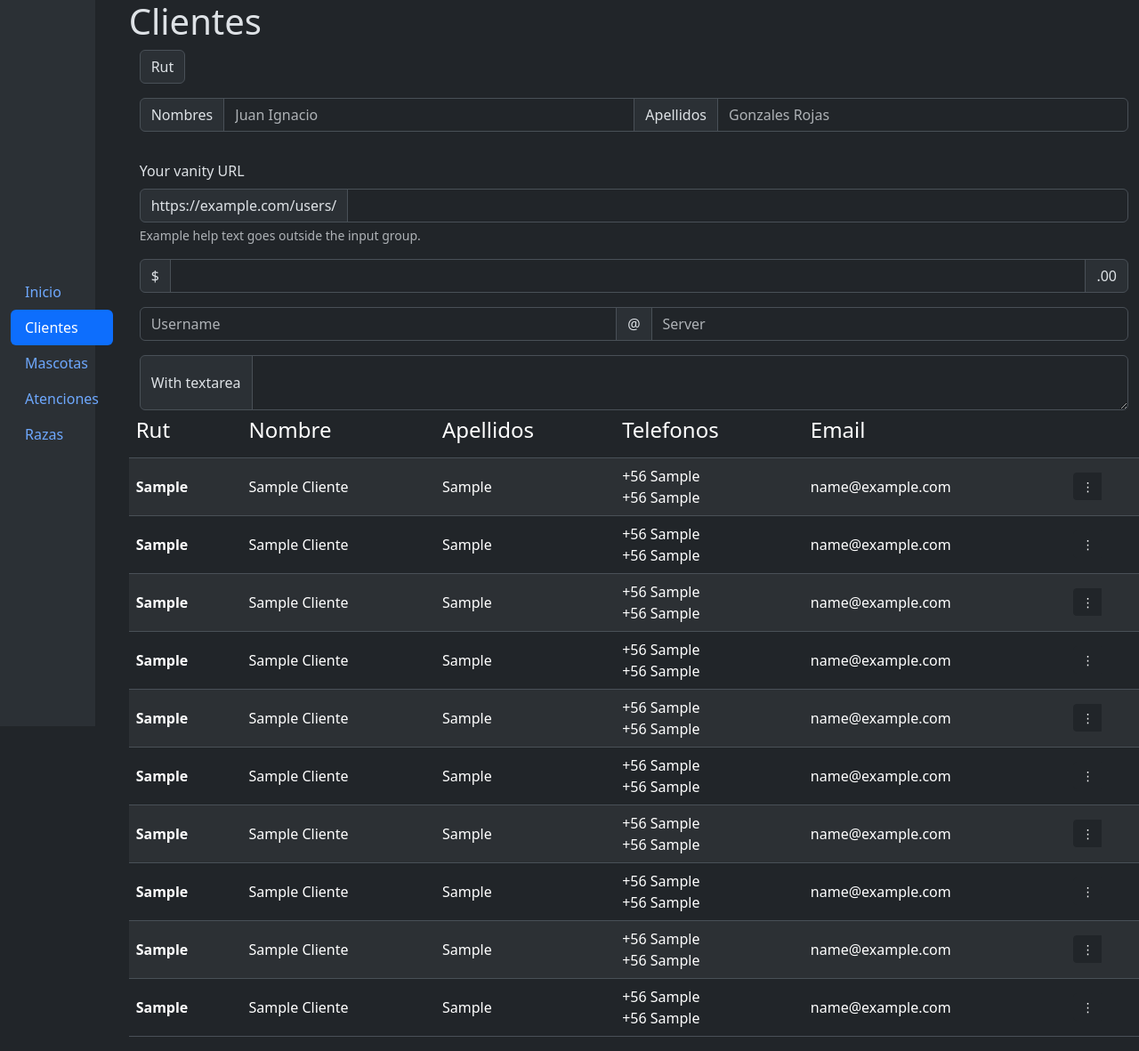
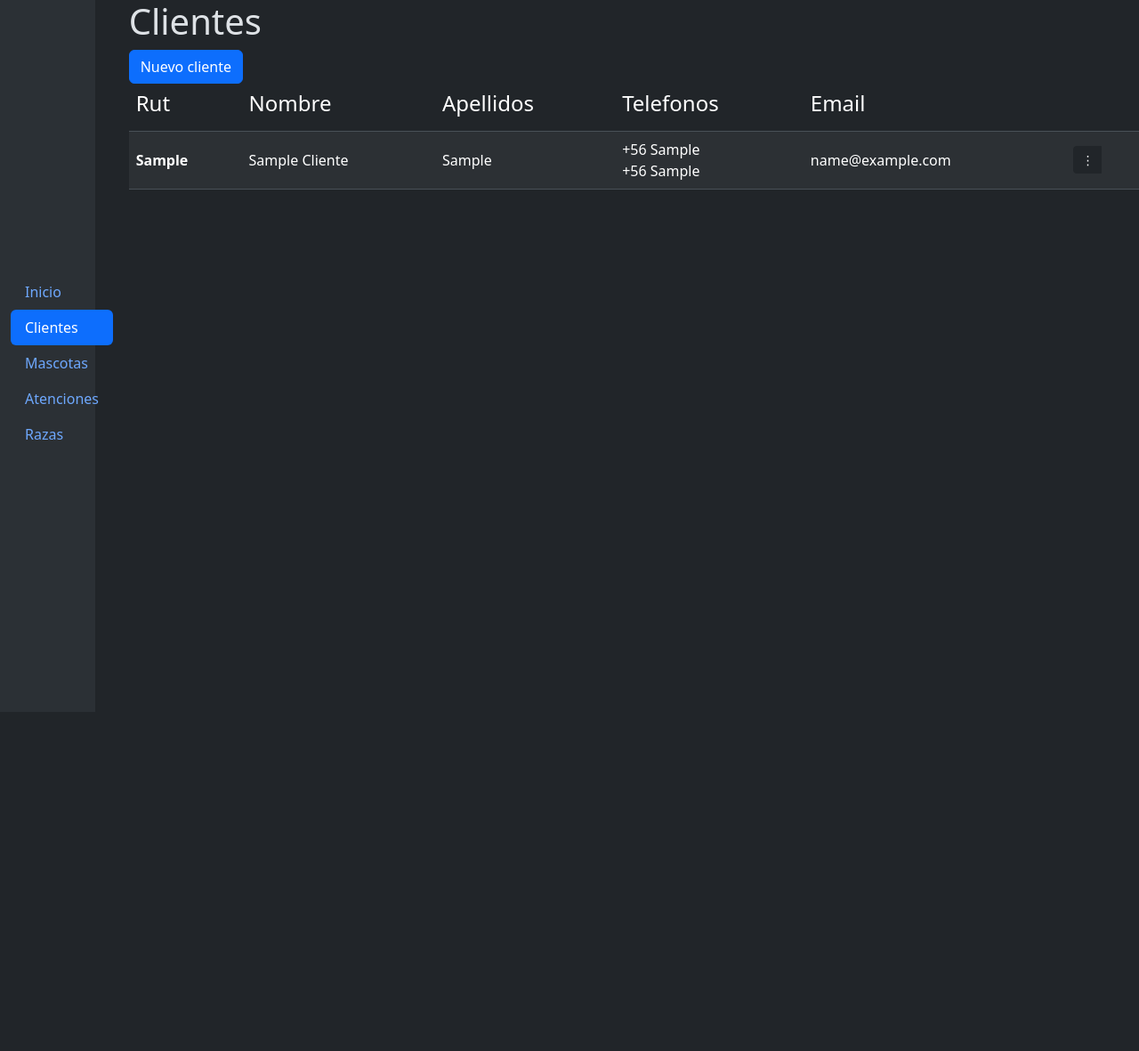
Before and after one commit to HowLonely/sistema-veterinaria, a Django app: page /clientes/ in a window 1280 px wide. Shown: the whole page at 89% size. After the commit the page ends 494 px from the top, so only its background shows below. Run offline with Django 4.2, Linux system fonts and the light colour scheme; tables that the repository leaves empty hold one stand-in row (values such as "Sample post"); some libraries are stand-ins or nearby versions.

Commit message:
Modal para registrar nuevo cliente

```diff
--- a/clinica_veterinaria/__init__.py
+++ /dev/null
@@ -1,2 +0,0 @@
-import pymysql
-pymysql.install_as_MySQLdb()
--- a/clinica_veterinaria/settings.py
+++ b/clinica_veterinaria/settings.py
@@ -82,8 +82,8 @@ DATABASES = {
     'default': {
         'ENGINE': 'django.db.backends.mysql',
         'NAME': 'clinica_vet',
-        'USER': 'admin',
-        'PASSWORD': 'Admin123?',
+        'USER': 'root',
+        'PASSWORD': '',
         'HOST': 'localhost',
         'PORT': '3306',
         'OPTIONS': {
--- a/templates/veterinaria/clientes.html
+++ b/templates/veterinaria/clientes.html
@@ -44,54 +44,80 @@
           <div class="container m-0 p-0">
             <h1>Clientes</h1>
 
-            <form method="post">
+            <!-- Button trigger modal -->
+            <button type="button" class="btn btn-primary" data-bs-toggle="modal" data-bs-target="#form_agregar_cliente">
+              Nuevo cliente
+            </button>
+
+            <!-- Modal -->
+            <div class="modal fade" id="form_agregar_cliente" data-bs-backdrop="static" data-bs-keyboard="false" tabindex="-1" aria-labelledby="form_agregar_clienteLabel" aria-hidden="true">
+              <div class="modal-dialog modal-dialog-centered modal-dialog-scrollable">
+                <div class="modal-content">
+                  <div class="modal-header">
+                    <h1 class="modal-title fs-5" id="form_agregar_clienteLabel">Registro cliente</h1>
+                    <button type="button" class="btn-close" data-bs-dismiss="modal" aria-label="Close"></button>
+                  </div>
+                  <div class="modal-body">
+                    <form method="POST">
                       {% csrf_token %}
-              <div class="container">
                       <div class="input-group mb-3">
-                  <span class="input-group-text" id="rutSpan">Rut</span>
+                        <span class="input-group-text">{{ form.rut.label_tag }}</span>
                         {{ form.rut }}
-
-                </div>
-
-                <div class="input-group mb-3">
-                  <span class="input-group-text" id="nombreSpan">Nombres</span>
-                  <input type="text" class="form-control" placeholder="Juan Ignacio" aria-label="nombres" aria-describedby="nombreSpan">
-                  <span class="input-group-text" id="apellidosSpan">Apellidos</span>
-                  <input type="text" class="form-control" placeholder="Gonzales Rojas" aria-label="apellidos" aria-describedby="apellidosSpan">
-                </div>
-
-                <div class="input-group mb-3">
+                        {{ form.rut.errors }}
 
                       </div>
 
                       <div class="mb-3">
-                  <label for="basic-url" class="form-label">Your vanity URL</label>
-                  <div class="input-group">
-                    <span class="input-group-text" id="basic-addon3">https://example.com/users/</span>
-                    <input type="text" class="form-control" id="basic-url" aria-describedby="basic-addon3 basic-addon4">
+                        <div class="input-group mb-3">
+                          <span class="input-group-text">{{ form.nombres.label_tag }}</span>
+                          {{ form.nombres }}
+                          {{ form.nombres.errors }}
+
                         </div>
-                  <div class="form-text" id="basic-addon4">Example help text goes outside the input group.</div>
+                        <!-- <div id="emailHelp" class="form-text">We'll never share your email with anyone else.</div> -->
                       </div>
 
+                      <div class="mb-3">
                         <div class="input-group mb-3">
-                  <span class="input-group-text">$</span>
-                  <input type="text" class="form-control" aria-label="Amount (to the nearest dollar)">
-                  <span class="input-group-text">.00</span>
+                          <span class="input-group-text">{{ form.apellidos.label_tag }}</span>
+                          {{ form.apellidos }}
+                          {{ form.apellidos.errors }}
+
+                        </div>
+                        <!-- <div id="emailHelp" class="form-text">We'll never share your email with anyone else.</div> -->
                       </div>
 
+                      <div class="mb-3">
                         <div class="input-group mb-3">
-                  <input type="text" class="form-control" placeholder="Username" aria-label="Username">
-                  <span class="input-group-text">@</span>
-                  <input type="text" class="form-control" placeholder="Server" aria-label="Server">
+                          <span class="input-group-text">{{ form.fono_1.label_tag }}</span>
+                          {{ form.fono_1 }}
+                          {{ form.fono_1.errors }}
+                          <span class="input-group-text">{{ form.fono_2.label_tag }}</span>
+                          {{ form.fono_2 }}
+                          {{ form.fono_2.errors }}
+                        </div>
+                        <!-- <div id="emailHelp" class="form-text">We'll never share your email with anyone else.</div> -->
                       </div>
 
-                <div class="input-group">
-                  <span class="input-group-text">With textarea</span>
-                  <textarea class="form-control" aria-label="With textarea"></textarea>
+                      <div class="mb-3">
+                        <div class="input-group mb-3">
+                          <span class="input-group-text">{{ form.email.label_tag }}</span>
+                          {{ form.email }}
+                          {{ form.email.errors }}
+                        </div>
+                        <!-- <div id="emailHelp" class="form-text">We'll never share your email with anyone else.</div> -->
+                      </div>
+
+
+                  </div>
+                  <div class="modal-footer">
+                    <button type="button" class="btn btn-secondary" data-bs-dismiss="modal">Cerrar</button>
+                    <button type="submit" class="btn btn-primary">Registrar cliente</button>
+                  </div>
+                </form>
                 </div>
               </div>
-
-            </form>
+            </div>
 
             <table class="table table-striped table-hover">
               <thead>
@@ -105,7 +131,6 @@
                 </tr>
               </thead>
               <tbody>
-                {% for i in '0123456789'|make_list %}
                   {% for datos in clientes %}
                   <tr class="align-middle">
                     <th scope="row">{{datos.rut}}</th>
@@ -155,7 +180,6 @@
                     </div>
                   </div>
                   {% endfor %}
-                {% endfor %}
               </tbody>
             </table>
           </div>
--- a/veterinaria/forms.py
+++ b/veterinaria/forms.py
@@ -3,6 +3,12 @@ from veterinaria.models import Clientes, Asistentes, FichasClinicas, Veterinario
 
 class ClienteForm(forms.ModelForm):
     rut = forms.CharField(widget=forms.TextInput(attrs={'class': 'form-control', 'placeholder': '12345678-9'}))
+    nombres = forms.CharField(widget=forms.TextInput(attrs={'class': 'form-control', 'placeholder': 'Juan Ignacio'}))
+    apellidos = forms.CharField(widget=forms.TextInput(attrs={'class': 'form-control', 'placeholder': 'Gonzalez Perez'}))
+    fono_1 = forms.CharField(widget=forms.NumberInput(attrs={'class': 'form-control', 'placeholder': '9 12345678'}))
+    fono_2 = forms.CharField(widget=forms.NumberInput(attrs={'class': 'form-control', 'placeholder': '9 12345678'}))
+    email = forms.CharField(widget=forms.EmailInput(attrs={'class': 'form-control', 'placeholder': 'correo@dom.cl'}))
+
 
     class Meta:
         model = Clientes
--- a/veterinaria/urls.py
+++ b/veterinaria/urls.py
@@ -10,5 +10,5 @@ urlpatterns = [
     path('atencion/<int:atencion_id>/', views.ver_atencion, name='verAtencion'),
     path('atencionEdit/<int:atencion_id>/', views.editar_atencion, name='atencionEdit'),
     path('atencionDel/<int:atencion_id>/', views.eliminar_atencion, name='atencionDel'),
-    path('clienteAdd/', views.crear_cliente, name='crearCliente'),
+    # path('clienteAdd/', views.crear_cliente, name='crearCliente'),
 ]
--- a/veterinaria/views.py
+++ b/veterinaria/views.py
@@ -9,12 +9,16 @@ def inicio(req):
     return render(req, 'veterinaria/index.html')
 
 def clientes(req):
-    data  = {
-        'clientes': models.Clientes.objects.all(),
-        'mascotas': models.Mascotas.objects.all(),
-        'razas': models.Razas.objects.all(),
-    }
-    return render(req, 'veterinaria/clientes.html', data)
+    if req.method == 'POST':
+        form = forms.ClienteForm(req.POST)
+        if form.is_valid():
+            form.save()
+            return redirect(req.path)
+    else:
+        form = forms.ClienteForm
+
+    return render(req, 'veterinaria/clientes.html', {'form': form, 'clientes': models.Clientes.objects.all(), 'mascotas': models.Mascotas.objects.all(), 'razas': models.Razas.objects.all()})
+
 
 def mascotas(req):
     data = {
@@ -60,14 +64,3 @@ def eliminar_atencion(req, atencion_id):
         return redirect('/atenciones/')
 
     return render(req, 'veterinaria/atencionDel.html', {'atenciones': atencion})
-
-def crear_cliente(req):
-    if req.method == 'POST':
-        form = forms.ClienteForm(req.POST)
-        if form.is_valid():
-            form.save()
-            return redirect('veterinaria/clientes.html')
-    else:
-        form = forms.ClienteForm
-
-    return render(req, 'veterinaria/clientes.html', {'form': form})
```
Also changed, not shown: templates/veterinaria/clienteAdd.html (deleted, +0 -55 lines). Lines whose indentation alone changed are shown as unchanged.
